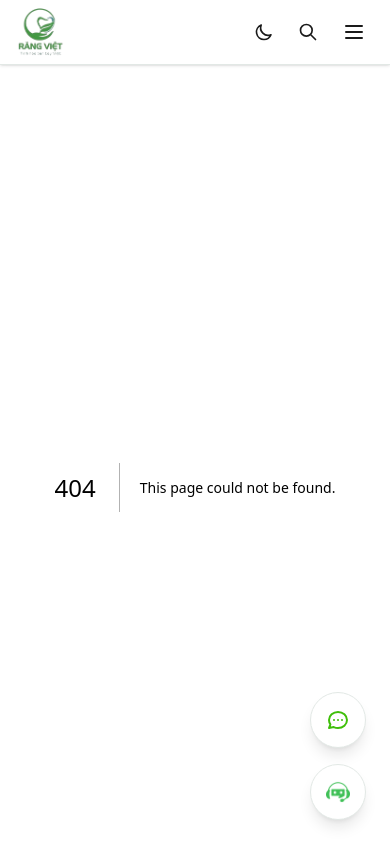
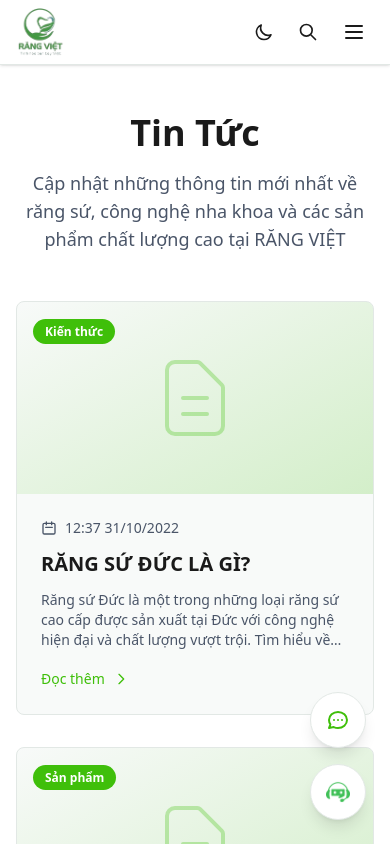
Before and after one commit to lecaohao2101/rangviet-labtinh, a Next.js app in the folder my-app/: page /tin-tuc in a window 390 px wide. Before the commit this address had no page. Shown: the top 844 px of the page. Built offline with nearby package versions, Linux system fonts and the light colour scheme.

Commit message:
Add news layout and page components for displaying articles on dental topics; implement responsive design with visibility effects and date formatting.

```diff
--- /dev/null
+++ b/my-app/app/tin-tuc/layout.tsx
@@ -0,0 +1,21 @@
+import type { Metadata } from "next";
+
+export const metadata: Metadata = {
+  title: "Tin Tức - CÔNG TY TNHH RĂNG VIỆT",
+  description:
+    "Cập nhật những thông tin mới nhất về răng sứ, công nghệ nha khoa, các sản phẩm chất lượng cao và kiến thức chuyên ngành tại RĂNG VIỆT.",
+  openGraph: {
+    title: "Tin Tức - CÔNG TY TNHH RĂNG VIỆT",
+    description:
+      "Cập nhật những thông tin mới nhất về răng sứ và công nghệ nha khoa tại RĂNG VIỆT.",
+    type: "website",
+  },
+};
+
+export default function NewsLayout({
+  children,
+}: {
+  children: React.ReactNode;
+}) {
+  return <>{children}</>;
+}
--- /dev/null
+++ b/my-app/app/tin-tuc/page.tsx
@@ -0,0 +1,237 @@
+"use client";
+
+import { useEffect, useRef, useState } from "react";
+import Link from "next/link";
+
+/**
+ * Trang tin tức với các bài viết về răng sứ
+ * Card layout responsive với hiệu ứng đẹp
+ */
+export default function NewsPage() {
+  const [isVisible, setIsVisible] = useState(false);
+  const sectionRef = useRef<HTMLDivElement>(null);
+
+  useEffect(() => {
+    const observer = new IntersectionObserver(
+      ([entry]) => {
+        if (entry.isIntersecting) {
+          setIsVisible(true);
+        }
+      },
+      { threshold: 0.1 }
+    );
+
+    const currentRef = sectionRef.current;
+    if (currentRef) {
+      observer.observe(currentRef);
+    }
+
+    return () => {
+      if (currentRef) {
+        observer.unobserve(currentRef);
+      }
+    };
+  }, []);
+
+  // Format date function
+  const formatDate = (dateString: string): string => {
+    const date = new Date(dateString);
+    return date.toLocaleDateString("vi-VN", {
+      day: "2-digit",
+      month: "2-digit",
+      year: "numeric",
+      hour: "2-digit",
+      minute: "2-digit",
+    });
+  };
+
+  const articles = [
+    {
+      id: 1,
+      title: "RĂNG SỨ ĐỨC LÀ GÌ?",
+      date: "2022-10-31T12:37:00",
+      slug: "rang-su-duc-la-gi",
+      excerpt:
+        "Răng sứ Đức là một trong những loại răng sứ cao cấp được sản xuất tại Đức với công nghệ hiện đại và chất lượng vượt trội. Tìm hiểu về đặc điểm, ưu điểm và ứng dụng của răng sứ Đức trong nha khoa thẩm mỹ.",
+      category: "Kiến thức",
+    },
+    {
+      id: 2,
+      title: "3 DÒNG RĂNG TOÀN SỨ ĐƯỢC ĐÁNH GIÁ TỐT NHẤT HIỆN NAY",
+      date: "2022-10-31T12:35:00",
+      slug: "3-dong-rang-toan-su-duoc-danh-gia-tot-nhat-hien-nay",
+      excerpt:
+        "Khám phá 3 dòng răng toàn sứ được đánh giá cao nhất trên thị trường hiện nay. So sánh về chất lượng, độ bền, thẩm mỹ và giá cả để giúp bạn lựa chọn sản phẩm phù hợp nhất.",
+      category: "Sản phẩm",
+    },
+    {
+      id: 3,
+      title: "RĂNG SỨ NACERA LÀ GÌ? ƯU NHƯỢC ĐIỂM & GIÁ CẢ",
+      date: "2022-10-31T12:34:00",
+      slug: "rang-su-nacera-la-gi-uu-nhuoc-diem-gia-ca",
+      excerpt:
+        "Răng sứ Nacera là dòng sản phẩm răng sứ cao cấp với nhiều ưu điểm vượt trội. Tìm hiểu chi tiết về đặc điểm, ưu nhược điểm, giá cả và quy trình sử dụng răng sứ Nacera.",
+      category: "Sản phẩm",
+    },
+  ];
+
+  return (
+    <div
+      ref={sectionRef}
+      className="min-h-screen bg-background py-12 px-4 sm:px-6 lg:px-8"
+    >
+      <div className="mx-auto max-w-7xl">
+        {/* Header Section */}
+        <div
+          className={`text-center mb-12 transition-all duration-700 ${
+            isVisible
+              ? "opacity-100 translate-y-0"
+              : "opacity-0 translate-y-8"
+          }`}
+        >
+          <h1 className="text-4xl font-bold text-foreground mb-4 sm:text-5xl">
+            Tin Tức
+          </h1>
+          <p className="text-lg text-foreground-secondary max-w-2xl mx-auto">
+            Cập nhật những thông tin mới nhất về răng sứ, công nghệ nha khoa và
+            các sản phẩm chất lượng cao tại RĂNG VIỆT
+          </p>
+        </div>
+
+        {/* Articles Grid */}
+        <div className="grid grid-cols-1 gap-8 md:grid-cols-2 lg:grid-cols-3">
+          {articles.map((article, index) => (
+            <article
+              key={article.id}
+              className={`bg-background-secondary border border-border rounded-lg overflow-hidden hover:shadow-lg transition-all duration-500 group ${
+                isVisible
+                  ? "opacity-100 translate-y-0"
+                  : "opacity-0 translate-y-8"
+              }`}
+              style={{
+                transitionDelay: isVisible ? `${index * 100}ms` : "0ms",
+              }}
+            >
+              {/* Article Image Placeholder */}
+              <div className="relative w-full h-48 bg-gradient-to-br from-primary-lightest to-primary/20 overflow-hidden">
+                <div className="absolute inset-0 flex items-center justify-center">
+                  <svg
+                    className="w-24 h-24 text-primary/30"
+                    fill="none"
+                    stroke="currentColor"
+                    viewBox="0 0 24 24"
+                  >
+                    <path
+                      strokeLinecap="round"
+                      strokeLinejoin="round"
+                      strokeWidth={1}
+                      d="M9 12h6m-6 4h6m2 5H7a2 2 0 01-2-2V5a2 2 0 012-2h5.586a1 1 0 01.707.293l5.414 5.414a1 1 0 01.293.707V19a2 2 0 01-2 2z"
+                    />
+                  </svg>
+                </div>
+                {/* Category Badge */}
+                <div className="absolute top-4 left-4">
+                  <span className="bg-primary text-white text-xs font-semibold px-3 py-1 rounded-full">
+                    {article.category}
+                  </span>
+                </div>
+              </div>
+
+              {/* Article Content */}
+              <div className="p-6">
+                {/* Date */}
+                <div className="flex items-center gap-2 text-sm text-foreground-secondary mb-3">
+                  <svg
+                    className="w-4 h-4"
+                    fill="none"
+                    stroke="currentColor"
+                    viewBox="0 0 24 24"
+                  >
+                    <path
+                      strokeLinecap="round"
+                      strokeLinejoin="round"
+                      strokeWidth={2}
+                      d="M8 7V3m8 4V3m-9 8h10M5 21h14a2 2 0 002-2V7a2 2 0 00-2-2H5a2 2 0 00-2 2v12a2 2 0 002 2z"
+                    />
+                  </svg>
+                  <span>{formatDate(article.date)}</span>
+                </div>
+
+                {/* Title */}
+                <h2 className="text-xl font-bold text-foreground mb-3 group-hover:text-primary transition-colors duration-300 line-clamp-2">
+                  {article.title}
+                </h2>
+
+                {/* Excerpt */}
+                <p className="text-sm text-foreground-secondary mb-4 line-clamp-3">
+                  {article.excerpt}
+                </p>
+
+                {/* Read More Link */}
+                <Link
+                  href={`/tin-tuc/${article.slug}`}
+                  className="inline-flex items-center gap-2 text-sm font-medium text-primary hover:text-primary-dark transition-colors duration-300 group/link"
+                >
+                  <span>Đọc thêm</span>
+                  <svg
+                    className="w-4 h-4 transform group-hover/link:translate-x-1 transition-transform duration-300"
+                    fill="none"
+                    stroke="currentColor"
+                    viewBox="0 0 24 24"
+                  >
+                    <path
+                      strokeLinecap="round"
+                      strokeLinejoin="round"
+                      strokeWidth={2}
+                      d="M9 5l7 7-7 7"
+                    />
+                  </svg>
+                </Link>
+              </div>
+            </article>
+          ))}
+        </div>
+
+        {/* Additional Info Section */}
+        <div
+          className={`mt-12 transition-all duration-700 delay-500 ${
+            isVisible
+              ? "opacity-100 translate-y-0"
+              : "opacity-0 translate-y-8"
+          }`}
+        >
+          <div className="bg-background-secondary border border-border rounded-lg p-6 sm:p-8">
+            <h2 className="text-2xl font-bold text-foreground mb-4">
+              Về Chúng Tôi
+            </h2>
+            <p className="text-foreground-secondary mb-4">
+              RĂNG VIỆT là đơn vị chuyên sản xuất và cung cấp các sản phẩm răng
+              sứ chất lượng cao, được sản xuất với công nghệ hiện đại và quy trình
+              kiểm soát chất lượng nghiêm ngặt.
+            </p>
+            <div className="grid grid-cols-1 md:grid-cols-3 gap-6 mt-6">
+              <div className="text-center">
+                <div className="text-3xl font-bold text-primary mb-2">15+</div>
+                <div className="text-sm text-foreground-secondary">
+                  Năm kinh nghiệm
+                </div>
+              </div>
+              <div className="text-center">
+                <div className="text-3xl font-bold text-primary mb-2">1000+</div>
+                <div className="text-sm text-foreground-secondary">
+                  Khách hàng tin tưởng
+                </div>
+              </div>
+              <div className="text-center">
+                <div className="text-3xl font-bold text-primary mb-2">50+</div>
+                <div className="text-sm text-foreground-secondary">
+                  Đối tác nha khoa
+                </div>
+              </div>
+            </div>
+          </div>
+        </div>
+      </div>
+    </div>
+  );
+}
```
